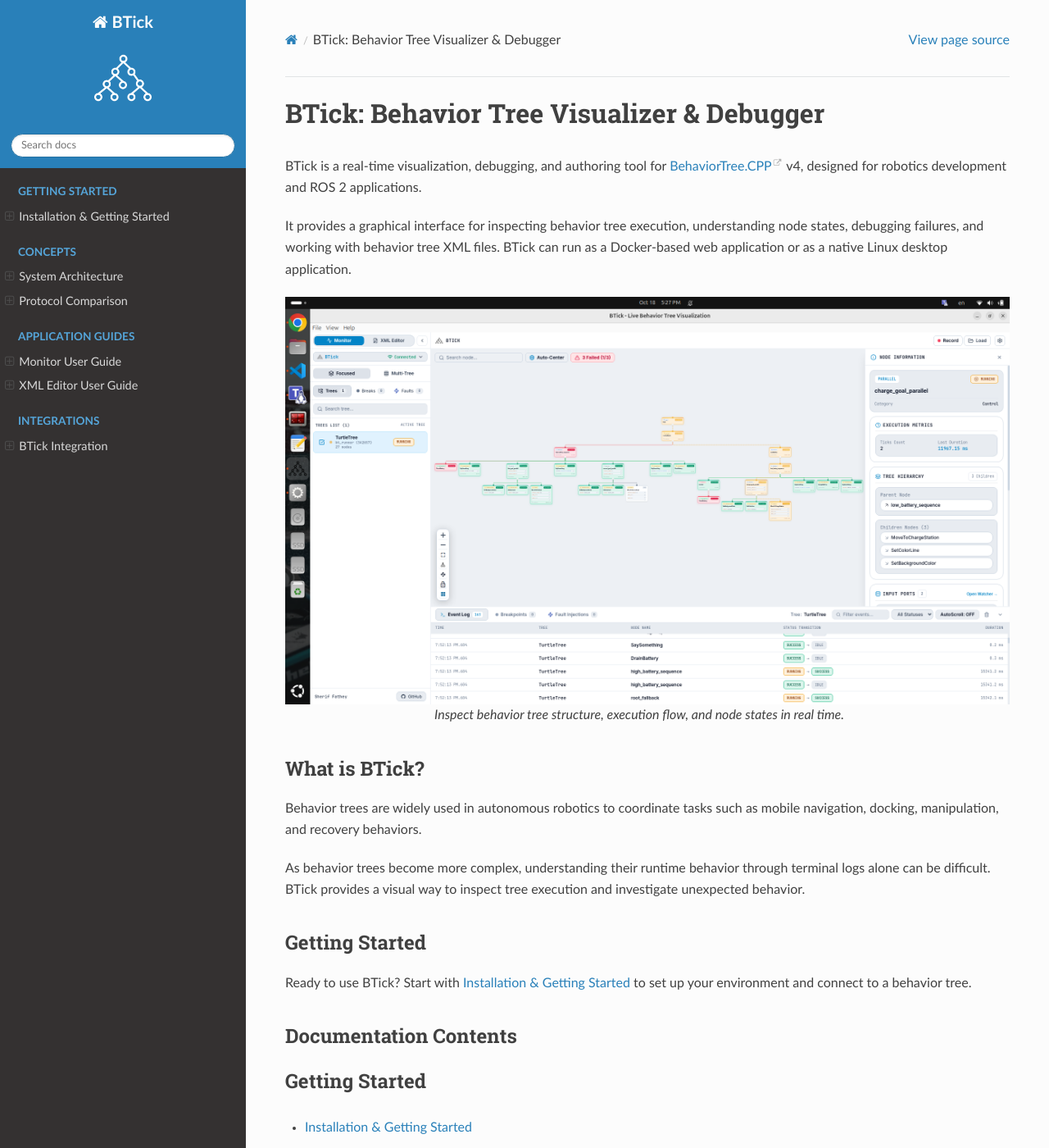
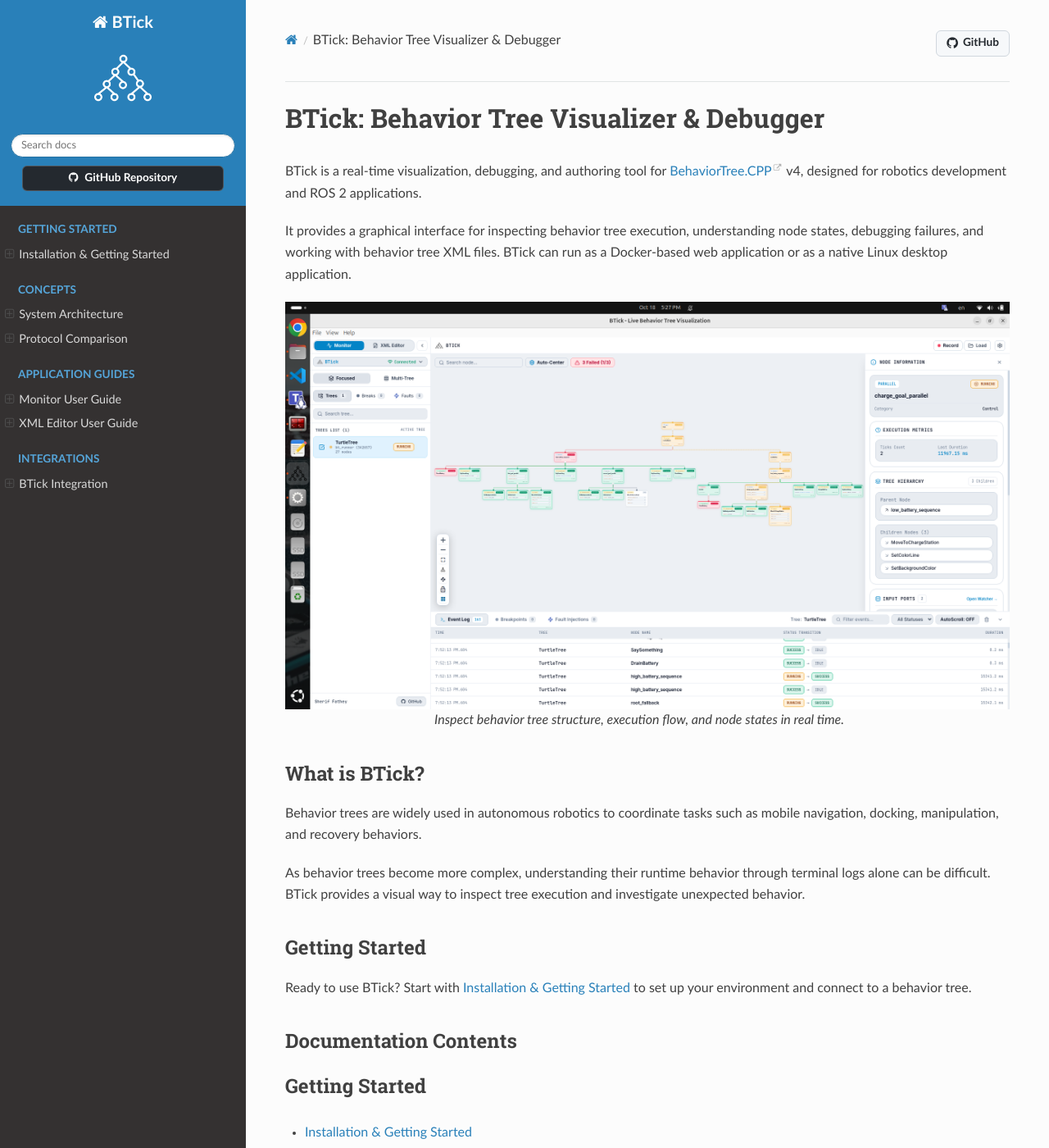
Before and after one commit to SherifFathey/btick_docs, a Sphinx documentation site: the page built from source/index.rst, in a window 1280 px wide and 1400 px high. Shown: the whole window at 82% size. Built offline with Sphinx 7.4.7 and the Read the Docs theme 3.1.0, drawn with Linux system fonts in a browser that asks for light colours.

Commit message:
feat(ui): add GitHub source link to header and sidebar

```diff
--- a/source/_static/custom.css
+++ b/source/_static/custom.css
@@ -229,3 +229,66 @@
     padding-top: 1rem !important;
     border: none !important;
 }
+
+
+/* ==========================================================================
+   GitHub Header & Sidebar Badges / Buttons
+   ========================================================================== */
+
+/* 1. Top breadcrumb GitHub button */
+.github-header-btn {
+    display: inline-flex;
+    align-items: center;
+    gap: 6px;
+    padding: 4px 12px;
+    font-size: 0.85rem;
+    font-weight: 600;
+    color: #24292f !important;
+    background-color: #f6f8fa;
+    border: 1px solid #d0d7de;
+    border-radius: 6px;
+    transition: all 0.2s ease-in-out;
+    text-decoration: none !important;
+}
+
+.github-header-btn:hover {
+    background-color: #0969da;
+    color: #ffffff !important;
+    border-color: #0969da;
+    box-shadow: 0 1px 3px rgba(0, 0, 0, 0.12);
+}
+
+.github-header-btn .fa-github {
+    font-size: 1rem;
+}
+
+/* 2. Sidebar GitHub Button */
+.sidebar-github-link {
+    margin-top: 10px;
+    margin-bottom: 5px;
+    text-align: center;
+}
+
+.sidebar-gh-btn {
+    display: inline-flex;
+    align-items: center;
+    justify-content: center;
+    gap: 8px;
+    width: 90%;
+    margin: 0 auto;
+    padding: 6px 12px;
+    font-size: 0.85rem;
+    font-weight: 600;
+    color: #ffffff !important;
+    background-color: #24292f;
+    border: 1px solid rgba(255, 255, 255, 0.2);
+    border-radius: 6px;
+    transition: all 0.2s ease-in-out;
+    text-decoration: none !important;
+}
+
+.sidebar-gh-btn:hover {
+    background-color: #2ea44f;
+    color: #ffffff !important;
+    border-color: transparent;
+}
--- /dev/null
+++ b/source/_templates/breadcrumbs.html
@@ -0,0 +1,9 @@
+{% extends "!breadcrumbs.html" %}
+
+{% block breadcrumbs_aside %}
+  <li class="wy-breadcrumbs-aside">
+    <a href="https://github.com/SherifFathey/btick_app" target="_blank" rel="noopener noreferrer" class="github-header-btn">
+      <i class="fa fa-github"></i> <span>GitHub</span>
+    </a>
+  </li>
+{% endblock %}
--- /dev/null
+++ b/source/_templates/layout.html
@@ -0,0 +1,10 @@
+{% extends "!layout.html" %}
+
+{% block sidebartitle %}
+  {{ super() }}
+  <div class="sidebar-github-link">
+    <a href="https://github.com/SherifFathey/btick_app" target="_blank" rel="noopener noreferrer" class="sidebar-gh-btn">
+      <i class="fa fa-github"></i> GitHub Repository
+    </a>
+  </div>
+{% endblock %}
```
